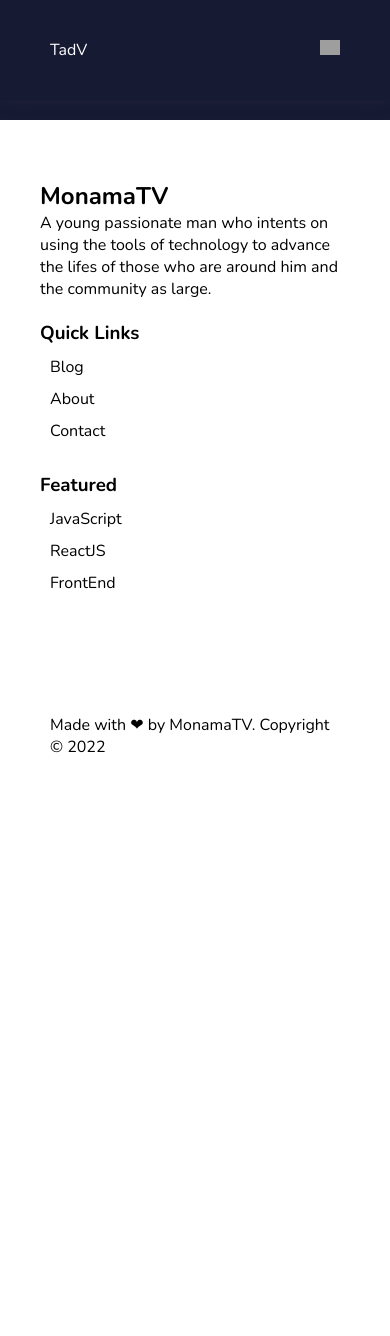
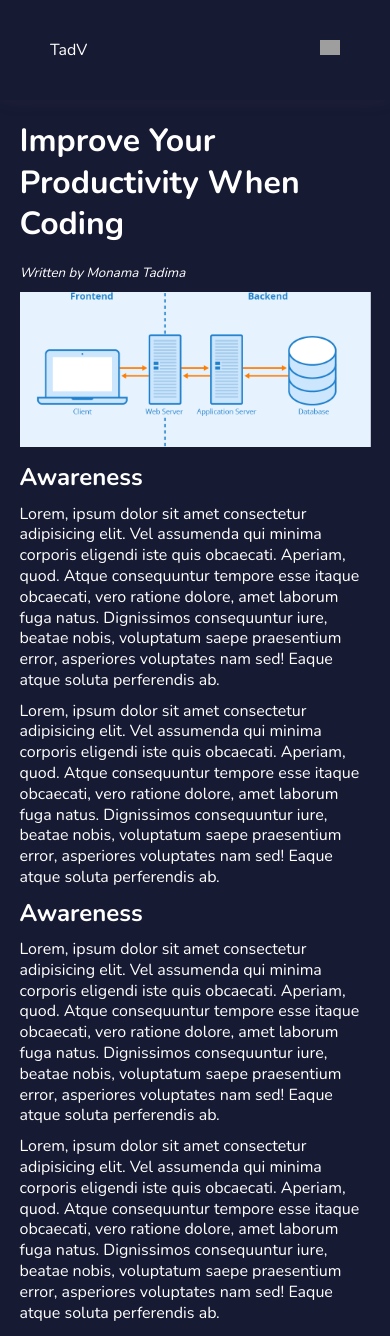
Before and after one commit to MonamaTV/blog, a Next.js app: page /blog/something in a window 390 px wide. Shown: the top 1336 px of the page. Before the commit the page ends 944 px from the top, so only its background shows below. Built offline with nearby package versions, Linux system fonts and the light colour scheme; grey boxes are pictures that could not be loaded.

Commit message:
Blog post

```diff
--- a/pages/blog/[slug].js
+++ b/pages/blog/[slug].js
@@ -1,10 +1,32 @@
-
+import Image from "next/image";
 const Blog = () => {
 
     return (
-        <div className="container">
-            {/* <h1>Hello from the other side</h1> */}
-        </div>
+        <>
+            <div className="blog-container">
+                <div className="blog-header">
+                    {/* The title of the article and the author */}
+                    <h1>Improve Your Productivity When Coding</h1>
+                    <small>Written by Monama Tadima</small>
+                </div>
+                <div className="content-image">
+                    <Image width={"1000"} height={"440"} src="/server.png" />
+                </div>
+                <div className="content-blog">
+                    <h2>Awareness</h2>
+                    <p>Lorem, ipsum dolor sit amet consectetur adipisicing elit. Vel assumenda qui minima corporis eligendi iste quis obcaecati. Aperiam, quod. Atque consequuntur tempore esse itaque obcaecati, vero ratione dolore, amet laborum fuga natus. Dignissimos consequuntur iure, beatae nobis, voluptatum saepe praesentium error, asperiores voluptates nam sed! Eaque atque soluta perferendis ab.</p>
+                    <p>Lorem, ipsum dolor sit amet consectetur adipisicing elit. Vel assumenda qui minima corporis eligendi iste quis obcaecati. Aperiam, quod. Atque consequuntur tempore esse itaque obcaecati, vero ratione dolore, amet laborum fuga natus. Dignissimos consequuntur iure, beatae nobis, voluptatum saepe praesentium error, asperiores voluptates nam sed! Eaque atque soluta perferendis ab.</p>
+                    <h2>Awareness</h2>
+                    <p>Lorem, ipsum dolor sit amet consectetur adipisicing elit. Vel assumenda qui minima corporis eligendi iste quis obcaecati. Aperiam, quod. Atque consequuntur tempore esse itaque obcaecati, vero ratione dolore, amet laborum fuga natus. Dignissimos consequuntur iure, beatae nobis, voluptatum saepe praesentium error, asperiores voluptates nam sed! Eaque atque soluta perferendis ab.</p>
+                    <p>Lorem, ipsum dolor sit amet consectetur adipisicing elit. Vel assumenda qui minima corporis eligendi iste quis obcaecati. Aperiam, quod. Atque consequuntur tempore esse itaque obcaecati, vero ratione dolore, amet laborum fuga natus. Dignissimos consequuntur iure, beatae nobis, voluptatum saepe praesentium error, asperiores voluptates nam sed! Eaque atque soluta perferendis ab.</p>
+                    <h2>Awareness</h2>
+                    <p>Lorem, ipsum dolor sit amet consectetur adipisicing elit. Vel assumenda qui minima corporis eligendi iste quis obcaecati. Aperiam, quod. Atque consequuntur tempore esse itaque obcaecati, vero ratione dolore, amet laborum fuga natus. Dignissimos consequuntur iure, beatae nobis, voluptatum saepe praesentium error, asperiores voluptates nam sed! Eaque atque soluta perferendis ab.</p>
+                    <p>Lorem, ipsum dolor sit amet consectetur adipisicing elit. Vel assumenda qui minima corporis eligendi iste quis obcaecati. Aperiam, quod. Atque consequuntur tempore esse itaque obcaecati, vero ratione dolore, amet laborum fuga natus. Dignissimos consequuntur iure, beatae nobis, voluptatum saepe praesentium error, asperiores voluptates nam sed! Eaque atque soluta perferendis ab.</p>
+                    <h2>Awareness</h2>
+
+                </div>
+            </div>
+        </>
     );
 }
 
--- a/src/components/ui/Contacts.js
+++ b/src/components/ui/Contacts.js
@@ -16,7 +16,7 @@ const Contacts = () => {
                     <p>Mabitsi</p>
                     </address>
                     <br />
-                    <a href="mailto:">keletsovincent92@gmail.com</a>
+                    <a href="mailto:keletsovincent92@gmail.com">keletsovincent92@gmail.com</a>
                 </div>
                 <div className={styles.media}>
                     <a href=""><img src="./git.png" /></a>
--- a/src/components/ui/Contacts.module.css
+++ b/src/components/ui/Contacts.module.css
@@ -6,6 +6,10 @@
   font-size: 17px;
   color: #000;
   margin: 5px 0;
+}
+.input__group input,
+.input__group textarea {
+  background-color: #fff;
 }
 .input__group input,
 .input__group textarea,
--- a/styles/globals.css
+++ b/styles/globals.css
@@ -13,7 +13,9 @@ body {
   padding: 0;
   margin: 0;
   width: 100%;
+  background-color: #fff;
   height: 100%;
+  line-height: 1.3;
 }
 
 .container {
@@ -42,6 +44,7 @@ body {
   padding: 50px 10px;
   background-color: #fff;
   margin-top: 0;
+  color: #000;
   display: flex;
   flex-direction: row;
   justify-content: space-evenly;
@@ -144,7 +147,7 @@ body {
   border-radius: 5px;
 }
 
-/* The blog */
+/* The blogs */
 
 .search-input {
   padding: 10px;
@@ -173,6 +176,7 @@ body {
   color: #fff;
   padding: 5px 20px;
   margin: 0 10px;
+  margin-bottom: 10px;
   border-radius: 5px;
 }
 
@@ -197,3 +201,97 @@ body {
     margin: 20px 0;
   }
 }
+/* The blog */
+.blog-container {
+  background-color: #171a33;
+  margin-left: 130px;
+  padding: 10px 100px;
+  margin-top: 100px;
+  display: flex;
+  flex-direction: column;
+  color: #fff;
+  justify-content: center;
+}
+.blog-container > * {
+  width: 50vw;
+  margin: 0 auto;
+}
+
+.blog-header h1 {
+  margin: 20px 0;
+  font-size: 3em;
+}
+.blog-header small {
+  margin: 10px 0;
+  display: block;
+  font-style: italic;
+  /* font-size: 3.5em; */
+}
+
+.content-blog {
+  padding-right: 120px;
+  margin: 20px auto;
+}
+
+.content-blog h2 {
+  font-size: 2em;
+}
+
+.content-blog > * {
+  margin: 10px 0;
+}
+
+.content-image img {
+  object-fit: cover;
+  display: block;
+  object-position: center;
+}
+
+@media only screen and (max-width: 800px) {
+  .blog-container {
+    margin-left: 0;
+    padding: 0;
+  }
+  .blog-container > * {
+    width: 80vw;
+    margin: 0 auto;
+  }
+  .content-blog {
+    padding-right: 0;
+  }
+}
+
+@media only screen and (max-width: 1200px) {
+  .blog-container {
+    padding: 0;
+  }
+  .blog-container > * {
+    width: 70vw;
+    margin: 0 auto;
+    padding: 0;
+  }
+  .content-blog {
+    padding-right: 0;
+  }
+}
+@media only screen and (max-width: 600px) {
+  .blog-container {
+    margin-left: 0;
+    padding: 0;
+  }
+  .blog-container > * {
+    width: 90vw;
+    margin: 0 auto;
+  }
+  .content-blog {
+    padding-right: 0;
+  }
+
+  .blog-header h1 {
+    font-size: 2em;
+  }
+
+  .content-blog h2 {
+    font-size: 1.5em;
+  }
+}
```
Also changed, not shown: pages/blog/index.js (+7 -1 lines), pages/index.js (+10 -1 lines), src/components/controls/BlogContent.js (+5 -2 lines), src/components/controls/controls.module.css (+12 -1 lines), src/components/utils/Meta.js (added, +29 -0 lines), src/components/ui/Content.js (added), src/components/ui/Heading.js (added).
